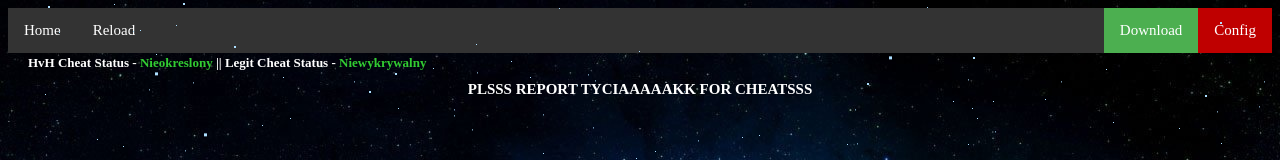
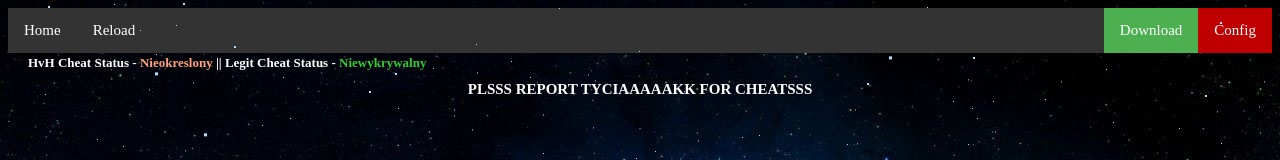
Before and after one commit to nTDarkStar/nTDarkStar.github.io, a plain HTML site: page home.html in a window 1280 px wide. Shown: the top 160 px of the page. Drawn offline with Linux system fonts and the light colour scheme; a script that the page names is missing; a small style sheet from the web is missing; a web font is replaced by a local one.

Commit message:
Add files via upload

```diff
--- a/home.html
+++ b/home.html
@@ -62,7 +62,7 @@
 </body>
 
 <div class="ipsAreaBackground ipsPad_half ipsClearfix announcement" style="margin: 0px 20px 0 20px; line-height: 1.6; font-size: 13px!important;">
-    <b>HvH Cheat Status</a> - <a</b> <b style="color:limegreen;">Nieokreslony</b> || <b>Legit Cheat Status</a> - <a </b> <b style="color:limegreen;">Niewykrywalny</b>
+    <b>HvH Cheat Status</a> - <a</b> <b style="color:lightsalmon;">Nieokreslony</b> || <b>Legit Cheat Status</a> - <a </b> <b style="color:limegreen;">Niewykrywalny</b>
 </div>
 
 <head>
```
